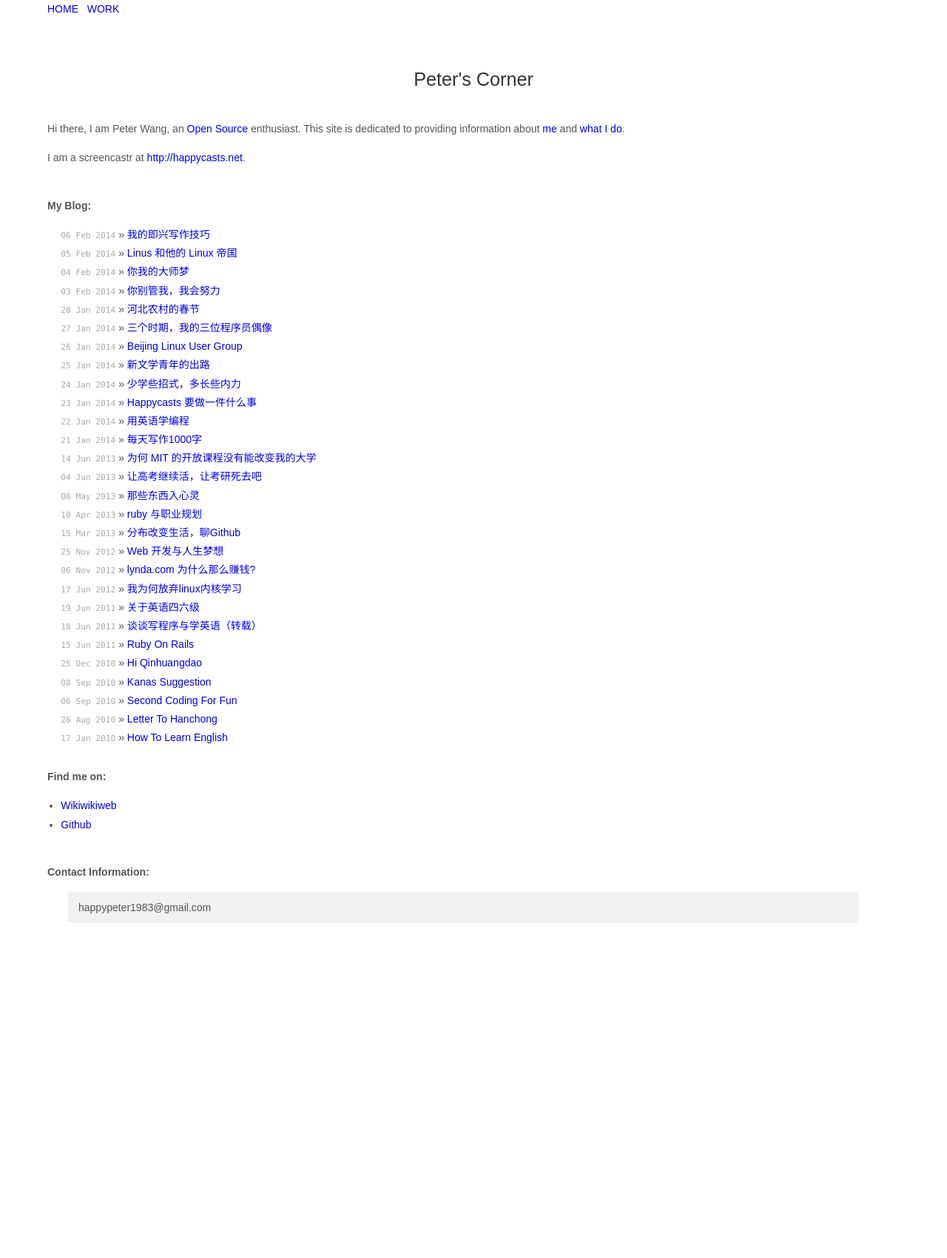
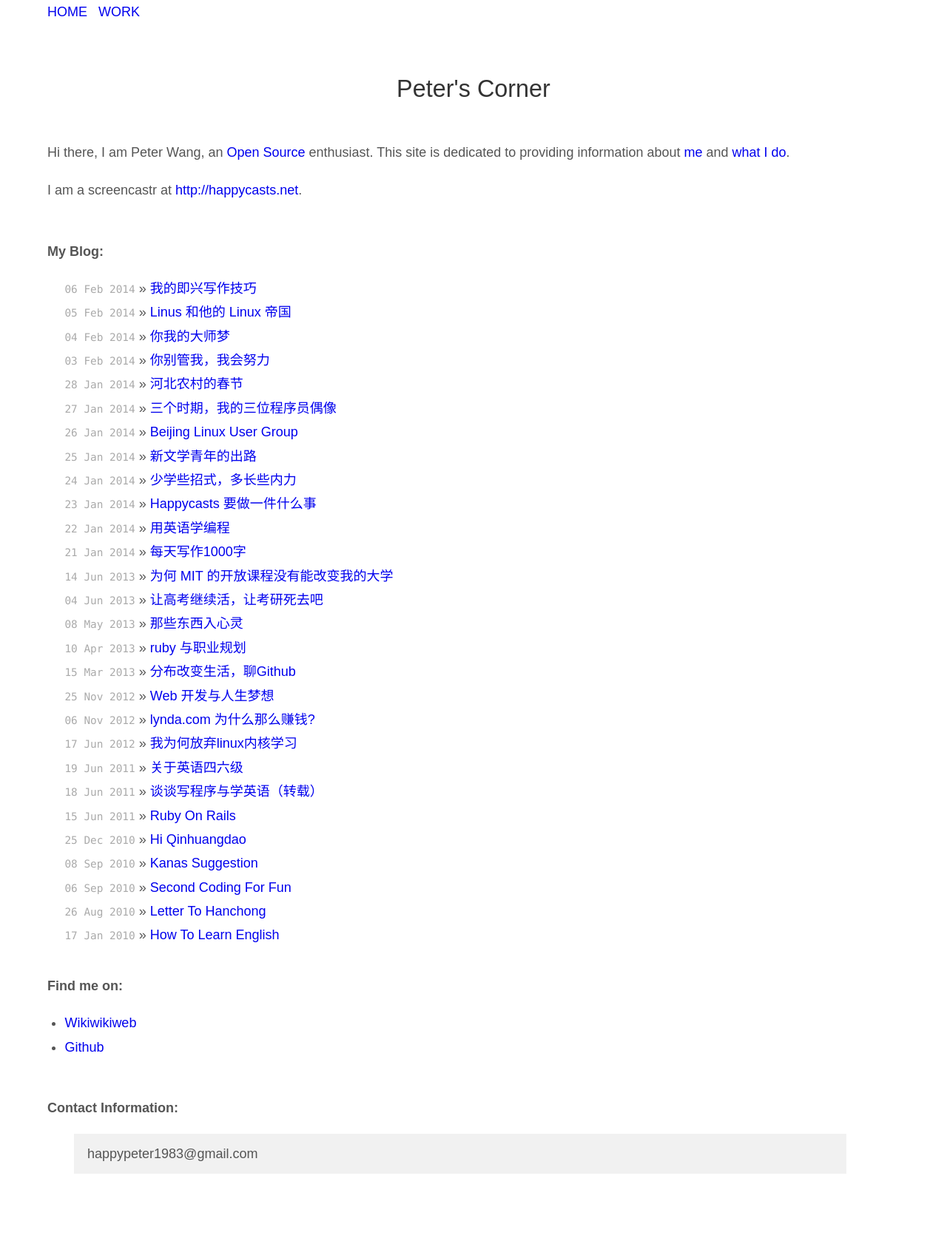
Before and after one commit to happypeter/happypeter.github.com, a Jekyll site: the page built from index.markdown, in a window 1280 px wide. Shown: the whole page at 74% size. Built offline with Jekyll 4.4.1, drawn with Linux system fonts in a browser that asks for light colours; Markdown is read by kramdown in place of the engine named in the settings; before the commit the page ends 1351 px from its top, so only the background shows below that.

Commit message:
bigger font

```diff
--- a/css/typo.css
+++ b/css/typo.css
@@ -28,7 +28,7 @@
 
 /* 要注意表单元素并不继承父级 font 的问题 */
 body, button, input, select, textarea {
-	font: 500 14px/1.8 'Hiragino Sans GB', sans-serif;
+	font: 500 18px/1.8 'Hiragino Sans GB', sans-serif;
 }
 
 /* 去掉各Table  cell 的边距并让其边重合 */
```
